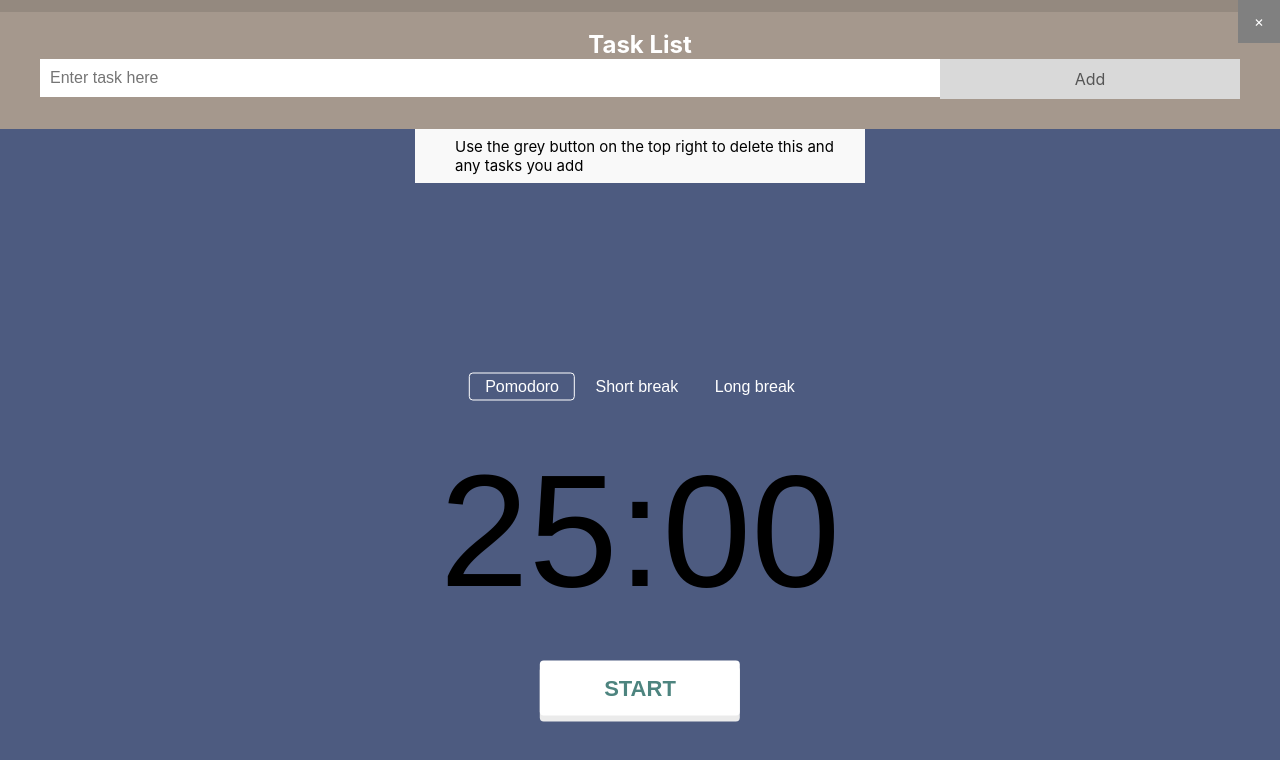
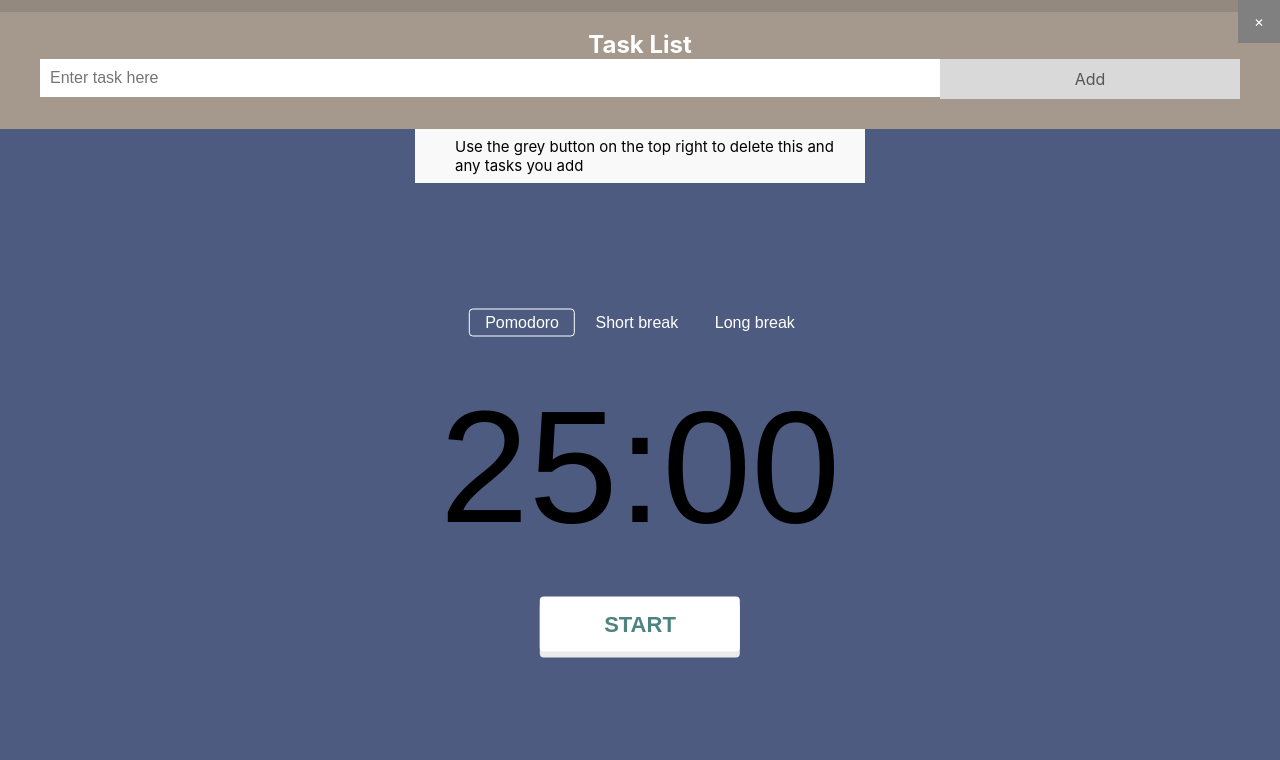
Before and after one commit to The-Riz5-Iz6-Wiz4/TheWorld-ClockWork, a website: page index.html in a window 1280 px wide. Drawn offline with Linux system fonts and the light colour scheme.

Commit message:
Update styles.css

```diff
--- a/styles.css
+++ b/styles.css
@@ -1,13 +1,3 @@
-/* ==========================================================================
-   #POMODORO APP STYLES
-   ========================================================================== */
-
-/**
- *
- * Inheriting box sizing slightly better best-practice
- * https://css-tricks.com/inheriting-box-sizing-probably-slightly-better-best-practice/
- *
- */
 
 html {
   box-sizing: border-box;
@@ -50,7 +40,7 @@
 
 .timer {
   position: absolute;
-  top: 68%;
+  top: 60%;
   left: 50%;
   transform: translate(-50%, -50%);
   padding: 20px;
```
